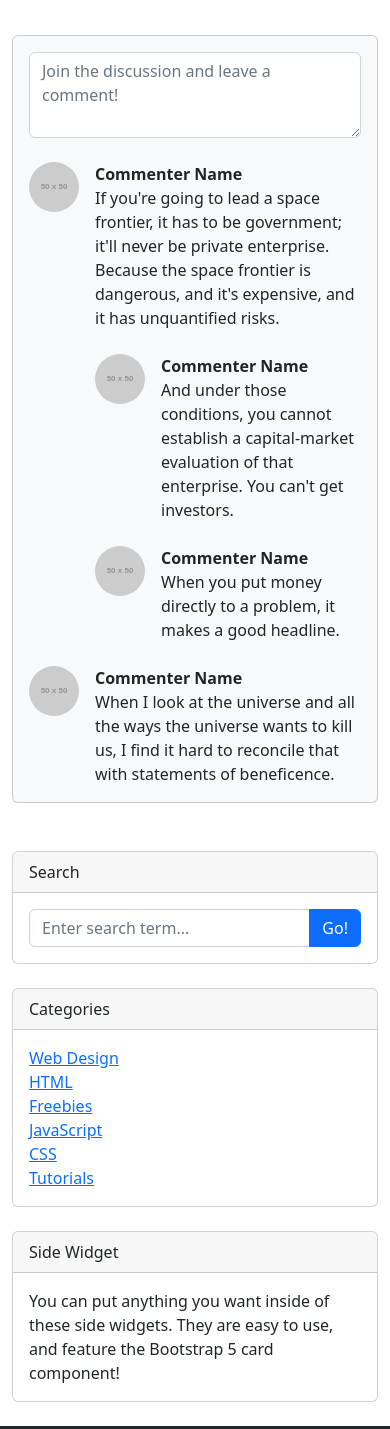
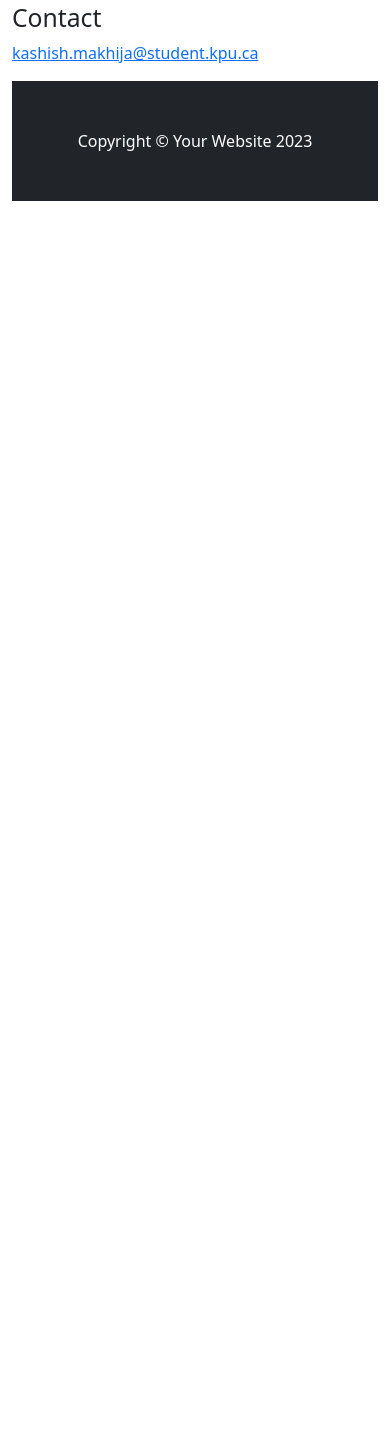
Before and after one commit to kashish0821/kashish0821.github.io, a plain HTML site: page index.html in a window 390 px wide. Shown: the part 2482-3911 px from the top of the page. After the commit the page ends 2731 px from the top, so only its background shows below. Drawn offline with nearby package versions, Linux system fonts and the light colour scheme; files that its build step writes are made by us from their sources; placeholder pictures from the web are drawn by us; a script that the page names is missing.

Commit message:
Update index.html

```diff
--- a/index.html
+++ b/index.html
@@ -86,98 +86,16 @@
 				<li>Android Studio</li>
 			</ul>
 
+                            <h2>Contact</h2>
+	<p><a href="mailto:kashish.makhija@student.kpu.ca">kashish.makhija@student.kpu.ca</a></p>
 
 
 
 
 
-                        </section>
-                    </article>
-                    <!-- Comments section-->
-                    <section class="mb-5">
-                        <div class="card bg-light">
-                            <div class="card-body">
-                                <!-- Comment form-->
-                                <form class="mb-4"><textarea class="form-control" rows="3" placeholder="Join the discussion and leave a comment!"></textarea></form>
-                                <!-- Comment with nested comments-->
-                                <div class="d-flex mb-4">
-                                    <!-- Parent comment-->
-                                    <div class="flex-shrink-0"><img class="rounded-circle" src="https://dummyimage.com/50x50/ced4da/6c757d.jpg" alt="..." /></div>
-                                    <div class="ms-3">
-                                        <div class="fw-bold">Commenter Name</div>
-                                        If you're going to lead a space frontier, it has to be government; it'll never be private enterprise. Because the space frontier is dangerous, and it's expensive, and it has unquantified risks.
-                                        <!-- Child comment 1-->
-                                        <div class="d-flex mt-4">
-                                            <div class="flex-shrink-0"><img class="rounded-circle" src="https://dummyimage.com/50x50/ced4da/6c757d.jpg" alt="..." /></div>
-                                            <div class="ms-3">
-                                                <div class="fw-bold">Commenter Name</div>
-                                                And under those conditions, you cannot establish a capital-market evaluation of that enterprise. You can't get investors.
-                                            </div>
-                                        </div>
-                                        <!-- Child comment 2-->
-                                        <div class="d-flex mt-4">
-                                            <div class="flex-shrink-0"><img class="rounded-circle" src="https://dummyimage.com/50x50/ced4da/6c757d.jpg" alt="..." /></div>
-                                            <div class="ms-3">
-                                                <div class="fw-bold">Commenter Name</div>
-                                                When you put money directly to a problem, it makes a good headline.
-                                            </div>
-                                        </div>
-                                    </div>
-                                </div>
-                                <!-- Single comment-->
-                                <div class="d-flex">
-                                    <div class="flex-shrink-0"><img class="rounded-circle" src="https://dummyimage.com/50x50/ced4da/6c757d.jpg" alt="..." /></div>
-                                    <div class="ms-3">
-                                        <div class="fw-bold">Commenter Name</div>
-                                        When I look at the universe and all the ways the universe wants to kill us, I find it hard to reconcile that with statements of beneficence.
-                                    </div>
-                                </div>
-                            </div>
-                        </div>
-                    </section>
-                </div>
-                <!-- Side widgets-->
-                <div class="col-lg-4">
-                    <!-- Search widget-->
-                    <div class="card mb-4">
-                        <div class="card-header">Search</div>
-                        <div class="card-body">
-                            <div class="input-group">
-                                <input class="form-control" type="text" placeholder="Enter search term..." aria-label="Enter search term..." aria-describedby="button-search" />
-                                <button class="btn btn-primary" id="button-search" type="button">Go!</button>
-                            </div>
-                        </div>
-                    </div>
-                    <!-- Categories widget-->
-                    <div class="card mb-4">
-                        <div class="card-header">Categories</div>
-                        <div class="card-body">
-                            <div class="row">
-                                <div class="col-sm-6">
-                                    <ul class="list-unstyled mb-0">
-                                        <li><a href="#!">Web Design</a></li>
-                                        <li><a href="#!">HTML</a></li>
-                                        <li><a href="#!">Freebies</a></li>
-                                    </ul>
-                                </div>
-                                <div class="col-sm-6">
-                                    <ul class="list-unstyled mb-0">
-                                        <li><a href="#!">JavaScript</a></li>
-                                        <li><a href="#!">CSS</a></li>
-                                        <li><a href="#!">Tutorials</a></li>
-                                    </ul>
-                                </div>
-                            </div>
-                        </div>
-                    </div>
-                    <!-- Side widget-->
-                    <div class="card mb-4">
-                        <div class="card-header">Side Widget</div>
-                        <div class="card-body">You can put anything you want inside of these side widgets. They are easy to use, and feature the Bootstrap 5 card component!</div>
-                    </div>
-                </div>
-            </div>
-        </div>
+
+
+
         <!-- Footer-->
         <footer class="py-5 bg-dark">
             <div class="container"><p class="m-0 text-center text-white">Copyright &copy; Your Website 2023</p></div>
```
